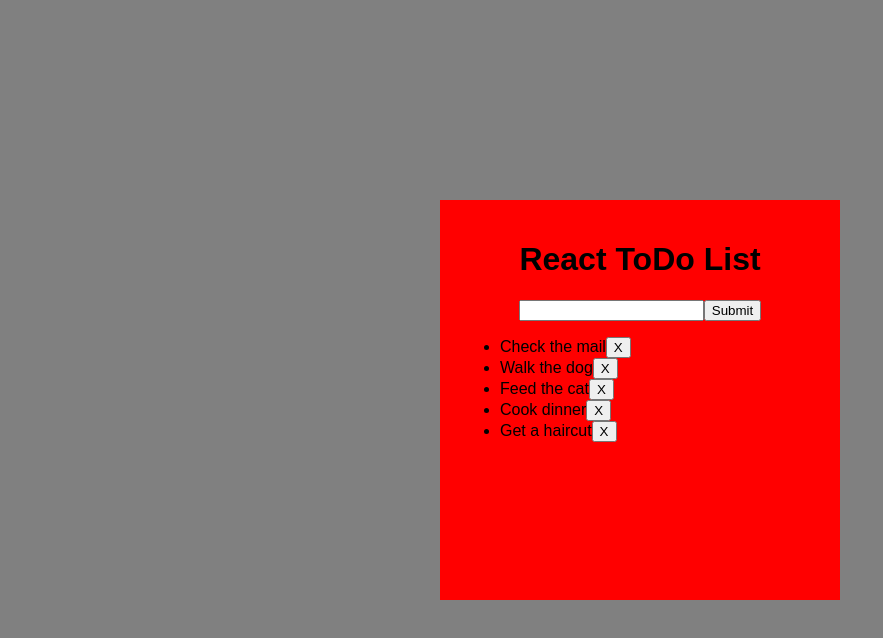
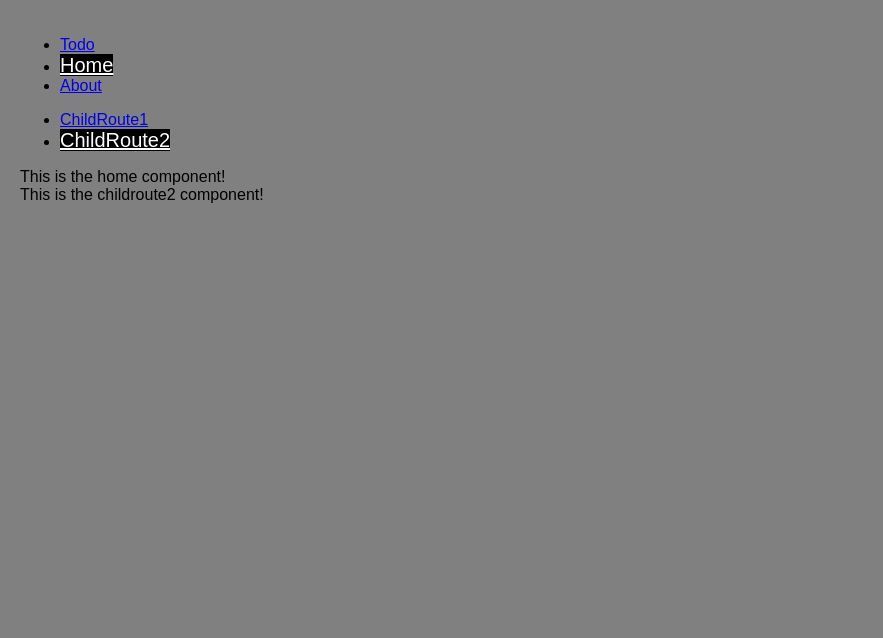
Before and after one commit to jnmabry/react-todolist, a React app: page /home/childroute2 in a window 1280 px wide. Shown: the whole page, without its empty margins (0-883 px from the left). Built offline with nearby package versions, Linux system fonts and the light colour scheme.

Commit message:
Implements react routing

```diff
--- a/package.json
+++ b/package.json
@@ -6,6 +6,8 @@
     "react": "^15.5.4",
     "react-dom": "^15.5.4",
     "react-redux": "^5.0.5",
+    "react-router": "^4.1.1",
+    "react-router-dom": "^4.1.1",
     "redux": "^3.6.0"
   },
   "devDependencies": {
--- /dev/null
+++ b/src/components/About.js
@@ -0,0 +1,13 @@
+import React, { Component } from 'react';
+
+class About extends Component {
+    render() {
+        return(
+            <div>
+                This is the about component!
+            </div>
+        );
+    }
+}
+
+export default About;
--- a/src/components/App.js
+++ b/src/components/App.js
@@ -1,125 +1,25 @@
 import React, { Component } from 'react';
-import PropTypes from 'prop-types';
-import logo from '../logo.svg';
-import '../App.css';
+import '../css/App.css';
+import {BrowserRouter, Route } from 'react-router-dom';
+import Todo from '../components/Todo'
+import Header from '../components/Header'
+import Home from '../components/Home'
+import About from '../components/About'
 
-export const TODOS = [
-    {
-        todo: "Check the mail",
-        id: 1,
-    },
-    {
-        todo: "Walk the dog",
-        id: 2,
-    },
-    {
-        todo: "Feed the cat",
-        id: 3,
-    },
-    {
-        todo: "Cook dinner",
-        id: 4,
-    },
-    {
-        todo: "Get a haircut",
-        id: 5,
-    },
-];
+class App extends Component {
 
-const TodoList = (props) => {
-    const todoItems = props.todoItems.map(todo =>
-        <li className="todo-list-item" key={todo.id}>{todo.todo}
-        <button onClick={() => props.deleteTodo(todo.id)}>X</button>
-        </li>
-    );
-
-    return <ul className="todo-list">{todoItems}</ul>
-}
-
-TodoList.propTypes = {
-    todoItems: PropTypes.arrayOf(PropTypes.shape({
-        todo: PropTypes.string.isRequired,
-        id: PropTypes.number.isRequired,
-    }).isRequired).isRequired,
-    deleteTodo: PropTypes.func.isRequired,
-}
-
-
-class ToDoForm extends Component {
-
-    static propTypes = {
-        onAdd: PropTypes.func.isRequired,
-    }
-
-    constructor(props){
-        super(props);
-        this.state = {value: ""};
-        this.onTodoChange = this.onTodoChange.bind(this);
-        this.onSubmit = this.onSubmit.bind(this);
-    }
-
-    onTodoChange(event){
-        this.setState({value: event.target.value});
-    }
-
-    onSubmit(event){
-        this.props.onAdd(this.state.value);
-        event.preventDefault();
-    }
-
-    render(){
-        return(
-            <div className="add-todos">
-                <form onSubmit={this.onSubmit}>
-                    <input type="text" value={this.state.value} onChange={this.onTodoChange} />
-                    <input type="submit" value="Submit" />
-                </form>
+    render() {
+        return (
+        <BrowserRouter>
+            <div className="container">
+                <Header/>
+                <Route exact path="/" render={() => <Todo title="React ToDo List" />} />
+                <Route path="/home" component={Home} />
+                <Route path="/about" component={About} />
             </div>
+        </BrowserRouter>
         );
     }
 }
 
-class App extends Component {
-
-    todoCounter = 6;
-
-    constructor(props){
-        super(props);
-        this.state = {todoItems: TODOS};
-        this.onTodoAdd = this.onTodoAdd.bind(this);
-        this.deleteTodo = this.deleteTodo.bind(this);
-    }
-
-    onTodoAdd(value){
-        this.state.todoItems.push({
-            id:this.todoCounter++,
-            todo: value,
-        });
-        this.setState(this.state);
-    }
-
-    deleteTodo(id){
-        this.setState({
-            todoItems: this.state.todoItems.filter(todo => todo.id !== id)
-        });
-    }
-
-    render() {
-    return (
-      <div className="wrapper">
-        <div className="container">
-          <h1>React ToDo List</h1>
-          <ToDoForm onAdd={this.onTodoAdd} />
-          <div className="todos">
-            <TodoList
-                todoItems={this.state.todoItems}
-                deleteTodo={this.deleteTodo}/>
-          </div>
-        </div>
-      </div>
-    );
-  }
-
-}
-
 export default App;
--- /dev/null
+++ b/src/components/ChildRoutes.js
@@ -0,0 +1,21 @@
+import React, { Component } from 'react';
+
+export class ChildRoute1 extends Component {
+    render() {
+        return(
+            <div>
+                This is the childroute1 component!
+            </div>
+        );
+    }
+}
+
+export class ChildRoute2 extends Component {
+    render() {
+        return(
+            <div>
+                This is the childroute2 component!
+            </div>
+        );
+    }
+}
--- /dev/null
+++ b/src/components/Header.js
@@ -0,0 +1,19 @@
+import React, { Component } from 'react';
+import { NavLink } from 'react-router-dom';
+
+class Header extends Component {
+
+    render() {
+        return(
+            <header>
+                <ul>
+                    <li><NavLink exact to="/">Todo</NavLink></li>
+                    <li><NavLink to="/home">Home</NavLink></li>
+                    <li><NavLink to="/about">About</NavLink></li>
+                </ul>
+            </header>
+        );
+    }
+}
+
+export default Header;
--- /dev/null
+++ b/src/components/Home.js
@@ -0,0 +1,21 @@
+import React, { Component } from 'react';
+import { Route, NavLink } from 'react-router-dom';
+import { ChildRoute1, ChildRoute2 } from '../components/ChildRoutes'
+
+class Home extends Component {
+    render() {
+        return(
+                <div>
+                    <ul>
+                        <li><NavLink to="/home/childroute1">ChildRoute1</NavLink></li>
+                        <li><NavLink to="/home/childroute2">ChildRoute2</NavLink></li>
+                    </ul>
+                    This is the home component!
+                    <Route path="/home/childroute1" component={ChildRoute1} />
+                    <Route path="/home/childroute2" component={ChildRoute2} />
+                </div>
+        );
+    }
+}
+
+export default Home;
--- /dev/null
+++ b/src/components/Todo.js
@@ -0,0 +1,128 @@
+import React, { Component } from 'react';
+import PropTypes from 'prop-types';
+import '../css/App.css';
+
+export const TODOS = [
+    {
+        todo: "Check the mail",
+        id: 1,
+    },
+    {
+        todo: "Walk the dog",
+        id: 2,
+    },
+    {
+        todo: "Feed the cat",
+        id: 3,
+    },
+    {
+        todo: "Cook dinner",
+        id: 4,
+    },
+    {
+        todo: "Get a haircut",
+        id: 5,
+    },
+];
+
+const TodoList = (props) => {
+    const todoItems = props.todoItems.map(todo =>
+        <li className="todo-list-item" key={todo.id}>{todo.todo}
+            <button onClick={() => props.deleteTodo(todo.id)}>X</button>
+        </li>
+    );
+
+    return <ul className="todo-list">{todoItems}</ul>
+}
+
+TodoList.propTypes = {
+    todoItems: PropTypes.arrayOf(PropTypes.shape({
+        todo: PropTypes.string.isRequired,
+        id: PropTypes.number.isRequired,
+    }).isRequired).isRequired,
+    deleteTodo: PropTypes.func.isRequired,
+}
+
+
+class ToDoForm extends Component {
+
+    static propTypes = {
+        onAdd: PropTypes.func.isRequired,
+    }
+
+    constructor(props){
+        super(props);
+        this.state = {value: ""};
+        this.onTodoChange = this.onTodoChange.bind(this);
+        this.onSubmit = this.onSubmit.bind(this);
+    }
+
+    onTodoChange(event){
+        this.setState({value: event.target.value});
+    }
+
+    onSubmit(event){
+        this.props.onAdd(this.state.value);
+        event.preventDefault();
+    }
+
+    render(){
+        return(
+            <div className="add-todos">
+                <form onSubmit={this.onSubmit}>
+                    <input type="text" value={this.state.value} onChange={this.onTodoChange} />
+                    <input type="submit" value="Submit" />
+                </form>
+            </div>
+        );
+    }
+}
+
+class Todo extends Component {
+
+    todoCounter = 6;
+
+    static propTypes = {
+        title: PropTypes.string.isRequired,
+    }
+
+    constructor(props){
+        super(props);
+        this.state = {todoItems: TODOS};
+        this.onTodoAdd = this.onTodoAdd.bind(this);
+        this.deleteTodo = this.deleteTodo.bind(this);
+    }
+
+    onTodoAdd(value){
+        this.state.todoItems.push({
+            id:this.todoCounter++,
+            todo: value,
+        });
+        this.setState(this.state);
+    }
+
+    deleteTodo(id){
+        this.setState({
+            todoItems: this.state.todoItems.filter(todo => todo.id !== id)
+        });
+    }
+
+    render() {
+        return (
+            <div className="wrapper">
+                <div className="container">
+                    <h1>{this.props.title}</h1>
+                    <ToDoForm onAdd={this.onTodoAdd} />
+                    <div className="todos">
+                        <TodoList
+                            todoItems={this.state.todoItems}
+                            deleteTodo={this.deleteTodo}/>
+                    </div>
+                </div>
+            </div>
+        );
+    }
+
+}
+
+export default Todo;
--- a/src/App.css
+++ b/src/css/App.css
@@ -24,3 +24,9 @@
 h1 {
   text-align: center;
 }
+
+.active {
+    font-size: 20px;
+    background-color: black;
+    color: white;
+}
```
Also changed, not shown: src/img/logo.svg (renamed from src/logo.svg).
